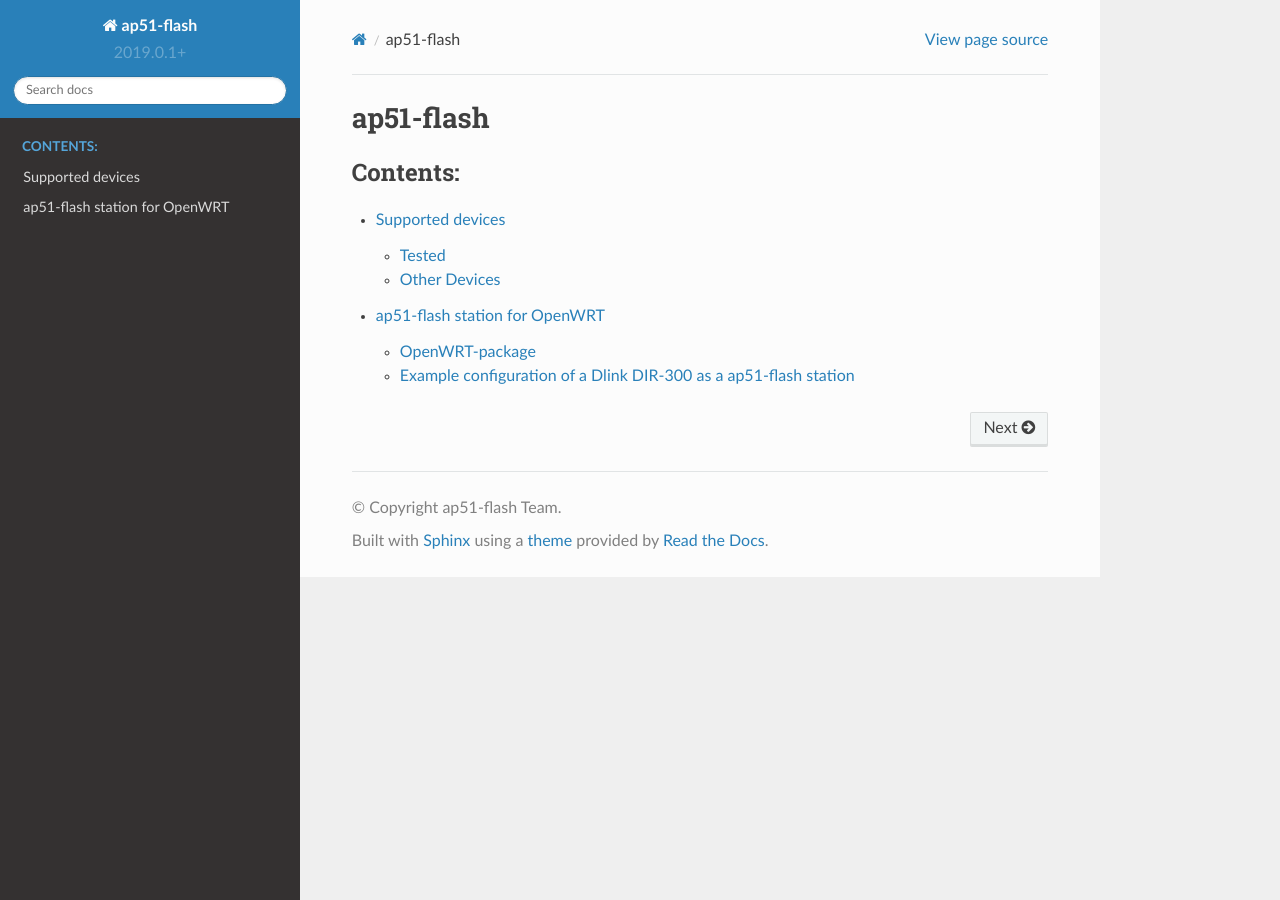
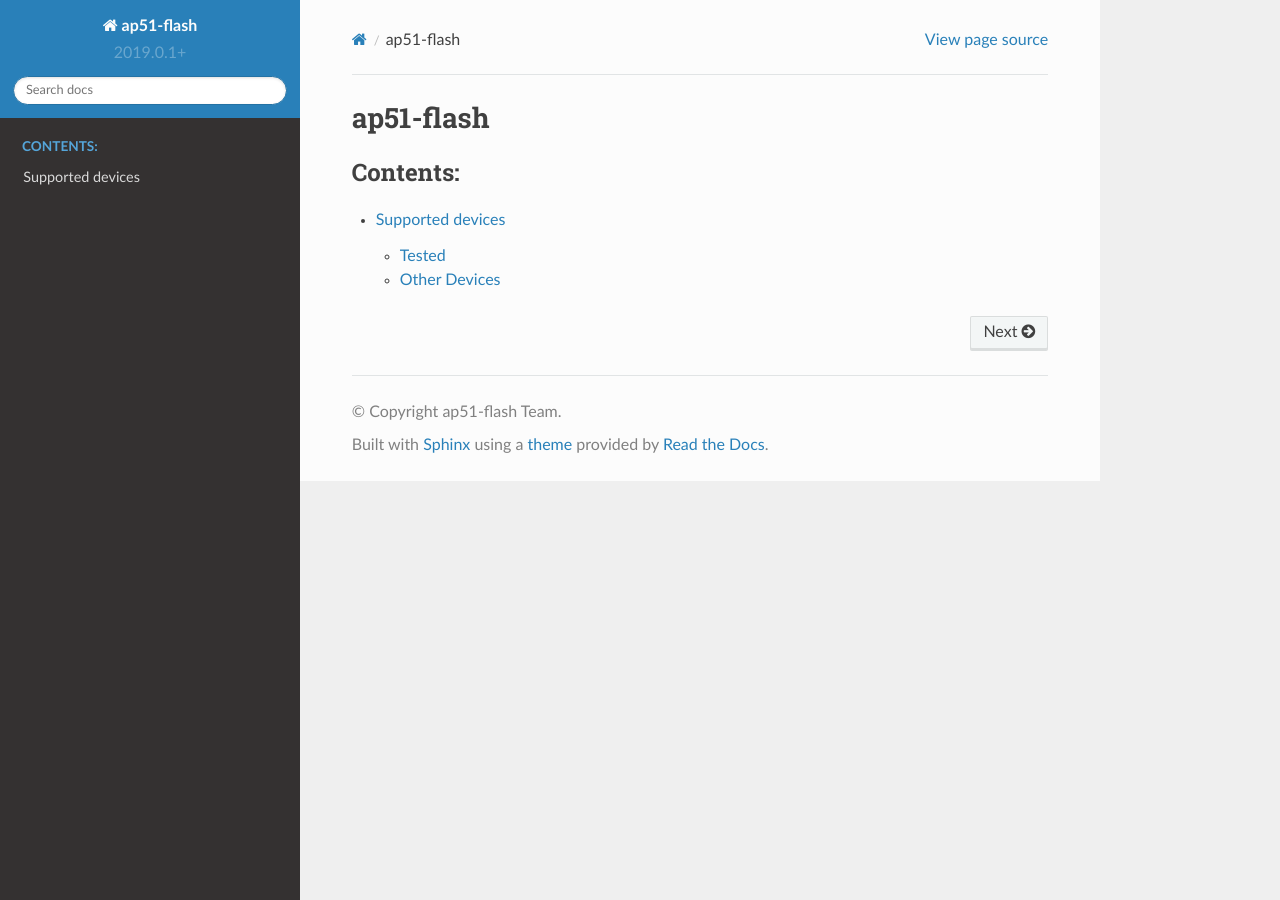
Before and after one commit to ap51-flash/ap51-flash, a Sphinx documentation site: the page built from docs/index.rst, in a window 1280 px wide. Built offline with Sphinx 7.4.7 and the Read the Docs theme 2.0.0, drawn with Linux system fonts in a browser that asks for light colours; some of the changed lines change nothing that is shown.

Commit message:
docs: Drop flash-station example
This example is extremely outdated and the original author didn't respond
to request to get it updated.

Signed-off-by: Sven Eckelmann <sven@narfation.org>

```diff
--- a/docs/flash-station/index.rst
+++ /dev/null
@@ -1,33 +0,0 @@
-.. SPDX-License-Identifier: GPL-3.0-or-later
-.. SPDX-FileCopyrightText: Linus Lüssing <linus.luessing@c0d3.blue>
-
-==============================
-ap51-flash station for OpenWRT
-==============================
-
-OpenWRT-package
-===============
-
-* :download:`Makefile`
-* files/:download:`ap51-flash.conf`
-* files/:download:`ap51-flash.init`
-
-
-Example configuration of a Dlink DIR-300 as a ap51-flash station
-================================================================
-
-* minimal :download:`.config`-file (kicking out a lot of the standard
-  applications and modules to save as much RAM as possible and adding
-  nfs-support for remote images)
-* /etc/config/:download:`network` (configuring ports 1-4 as seperate VLANS for
-  flashing other devices and the WAN-port as the adminstration port)
-* /etc/:download:`fstab` (for mounting nfs-shares at boot time)
-
-Example image (using the same config as stated above):
-
- * http://x-realis.dyndns.org/Freifunk/firmware/ap51-flash-station/
-
-2-port-vlan without host learning (hub-mode, for debugging ap51-flash)
-
-* /etc/config/:download:`network2`
-* /etc/init.d/:download:`switch-2-hub`
--- a/docs/index.rst
+++ b/docs/index.rst
@@ -12,4 +12,3 @@ ap51-flash
 
 
    supported-devices/index
-   flash-station/index
```
Also changed, not shown: 8 other files.
